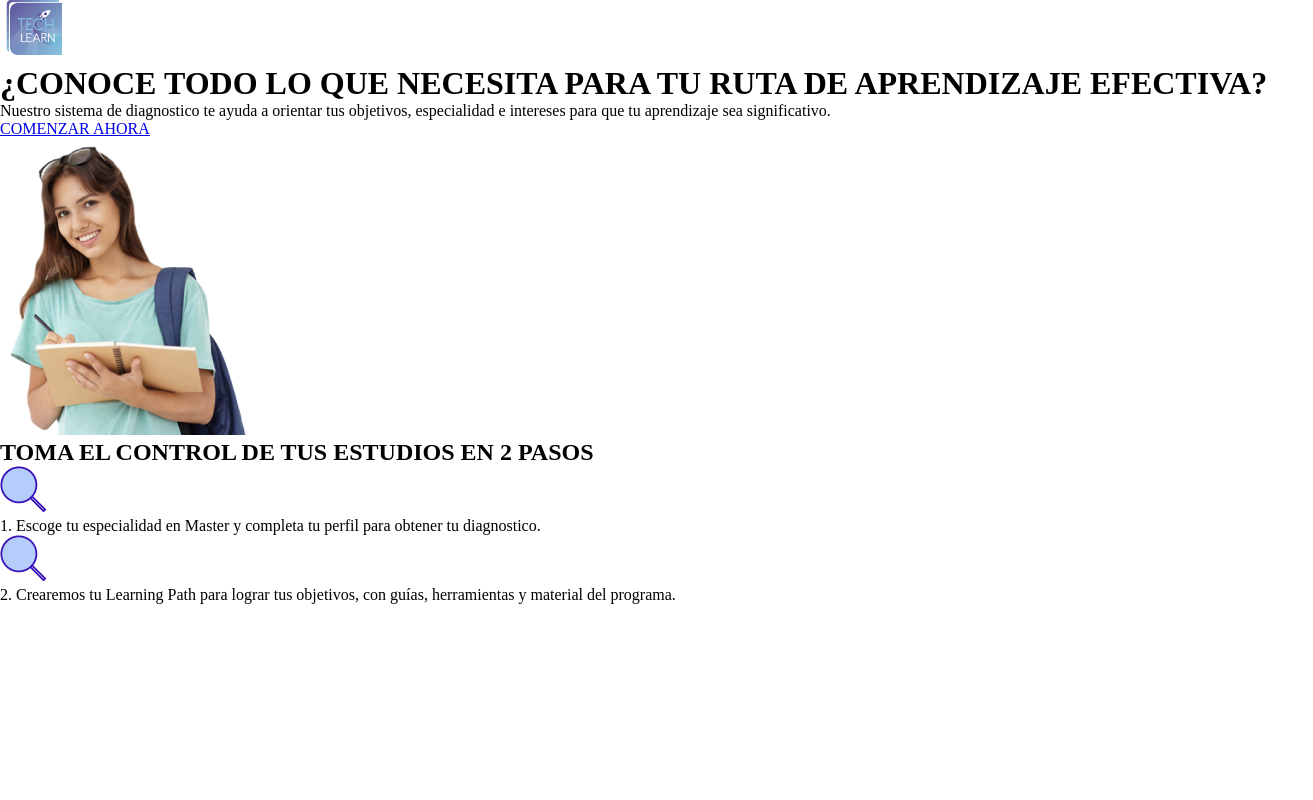
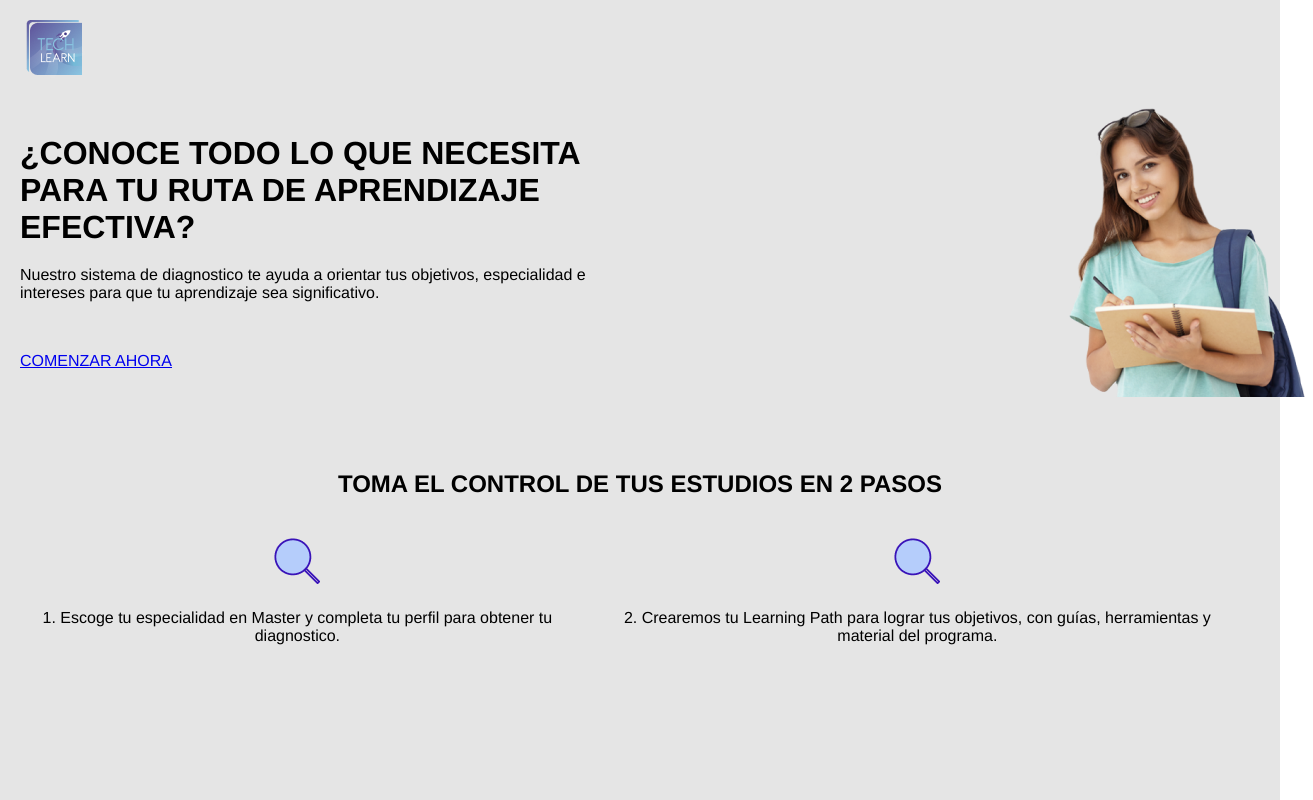
Before and after one commit to hack-learn/frontend, a React (Create React App) app: page / in a window 1280 px wide. Shown: the whole page, 1313 px wide, since content can reach past the window. Built offline with nearby package versions, Linux system fonts and the light colour scheme.

Commit message:
feature: home/styles

```diff
--- a/src/pages/Home/Home.js
+++ b/src/pages/Home/Home.js
@@ -1,7 +1,9 @@
 import React from 'react';
+import { header } from '@material-ui/core';
 import logo from '../../assets/img/logo.png';
 import women from '../../assets/img/women.png';
 import search from '../../assets/img/search.png';
+import background from '../../assets/img/background.png';
 import { Link } from 'react-router-dom';
 // import { useContext } from 'react';
 // import StoreContext from '../../store';
@@ -9,45 +11,87 @@ import { Link } from 'react-router-dom';
 const Home = () => {
   // const { globalState, dispatch } = useContext(StoreContext);
 
+
   return (
-    <div>
+
+    <div style= {{
+      margin: '0 auto',
+      padding: '20px',
+      width: '100%',
+      height: '100%',
+      fontFamily: 'Helvetica',
+      backgroundColor: '#E5E5E5'
+    }}>
         <div>
-        <figure>
-            <img src= { logo } alt="logo" />
+          <figure>
+            <img src= { logo }  alt="logo" />
           </figure>
         </div>
-        <div>
-          <h1>¿CONOCE TODO LO QUE
+        <div style= {{
+          marginTop: '50px'
+        }}>
+          <h1 style= {{
+            marginBottom: '20px',
+            width: '50%'
+          }}>¿CONOCE TODO LO QUE
               NECESITA PARA TU RUTA
               DE APRENDIZAJE EFECTIVA?
           </h1>
-          <p>
+          <p style= {{
+              width: '50%',
+              marginBottom: '50px'
+          }}>
           Nuestro sistema de diagnostico te ayuda a
           orientar tus objetivos, especialidad e intereses
           para que tu aprendizaje sea significativo.
           </p>
+
           <Link to="/basic-information">COMENZAR AHORA</Link>
         </div>
         <div>
-          <figure>
+          <figure style= {{
+            position: 'absolute',
+            width: '254px',
+            height: '353px',
+            left: '1059px',
+            top: '100px'
+          }}>
             <img src= { women } alt="home-women" />
           </figure>
         </div>
+
         <section>
-          <div>
+          <div style= {{
+            display: 'flex',
+            justifyContent: 'center',
+            marginTop: '100px',
+            marginBottom: '20px'
+          }}>
             <h1>TOMA EL CONTROL DE TUS ESTUDIOS EN 2 PASOS</h1>
           </div>
-          <div>
-              <div>
-              <figure>
+          <div style= {{
+            display: 'flex',
+          }}>
+              <div style= {{
+                padding: '20px',
+                textAlign: 'center'
+              }}>
+              <figure style= {{
+                 marginBottom: '20px'
+              }}>
                 <img src= { search } alt="search" />
               </figure>
               <p>1. Escoge tu especialidad en Master y
                     completa tu perfil para obtener tu diagnostico.
               </p>
               </div>
-              <div>
-              <figure>
+              <div style= {{
+                padding: '20px',
+                textAlign: 'center'
+              }}>
+              <figure style= {{
+                marginBottom: '20px'
+              }}>
                 <img src= { search } alt="search" />
               </figure>
               <p>2. Crearemos tu Learning Path para lograr
@@ -56,11 +100,7 @@ const Home = () => {
               </p>
               </div>
           </div>
-
         </section>
-
-
-
     </div>
 
   );
```
Also changed, not shown: src/pages/Traicing/index.js (added, +17 -0 lines), src/api/index.js (line endings or trailing spaces), src/assets/img/background.png (added), src/pages/Home/Home.css (deleted).
